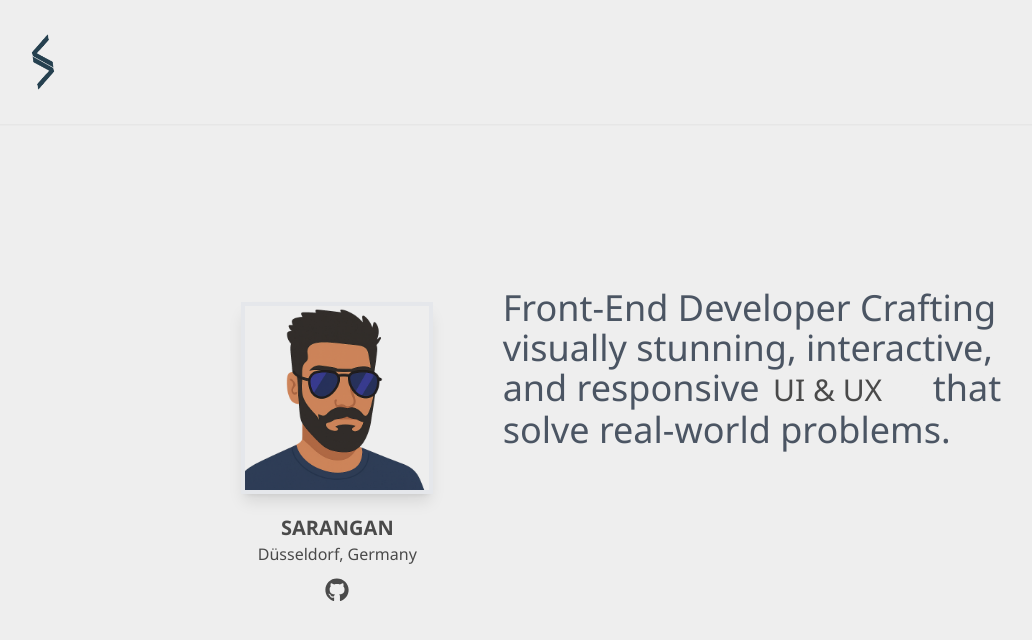
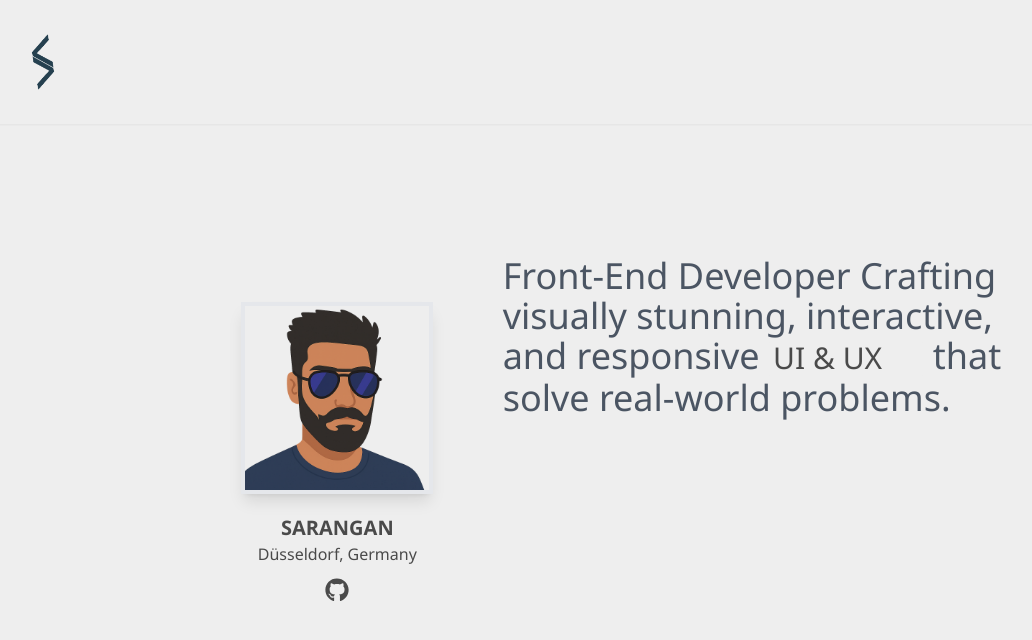
Before and after one commit to sarangan16/sarangan, a React (Create React App) app: page / in a window 1280 px wide. Shown: the top 640 px of the page, without its empty margins (20-1052 px from the left). Built offline with nearby package versions, Linux system fonts and the light colour scheme.

Commit message:
hero text align

```diff
--- a/src/components/Hero.jsx
+++ b/src/components/Hero.jsx
@@ -104,7 +104,7 @@ const Hero = () => {
                     ref={imgRef}
                     src={myImage}
                     alt="Sarangan profile"
-                    className="w-48 h-48 object-cover  shadow-lg border-4 border-gray-200 mt-10"
+                    className="w-48 h-48 object-cover shadow-lg border-4 border-gray-200 mt-10"
                   />
                   <h1 className="text-3xl sm:text-xl font-extrabold text-center leading-tight mt-5">
                     SARANGAN
@@ -145,7 +145,7 @@ const Hero = () => {
 
         <div
           className="w-full md:w-2/3 overflow-y-auto px-6 hide-scrollbar pb-20"
-          style={{ paddingTop: "16rem" }}
+          style={{ paddingTop: "14rem" }}
           ref={scrollContainerRef}
         >
           <div className="max-w-xl mx-auto md:text-left flex flex-col justify-start h-full mb-20 ">
```
